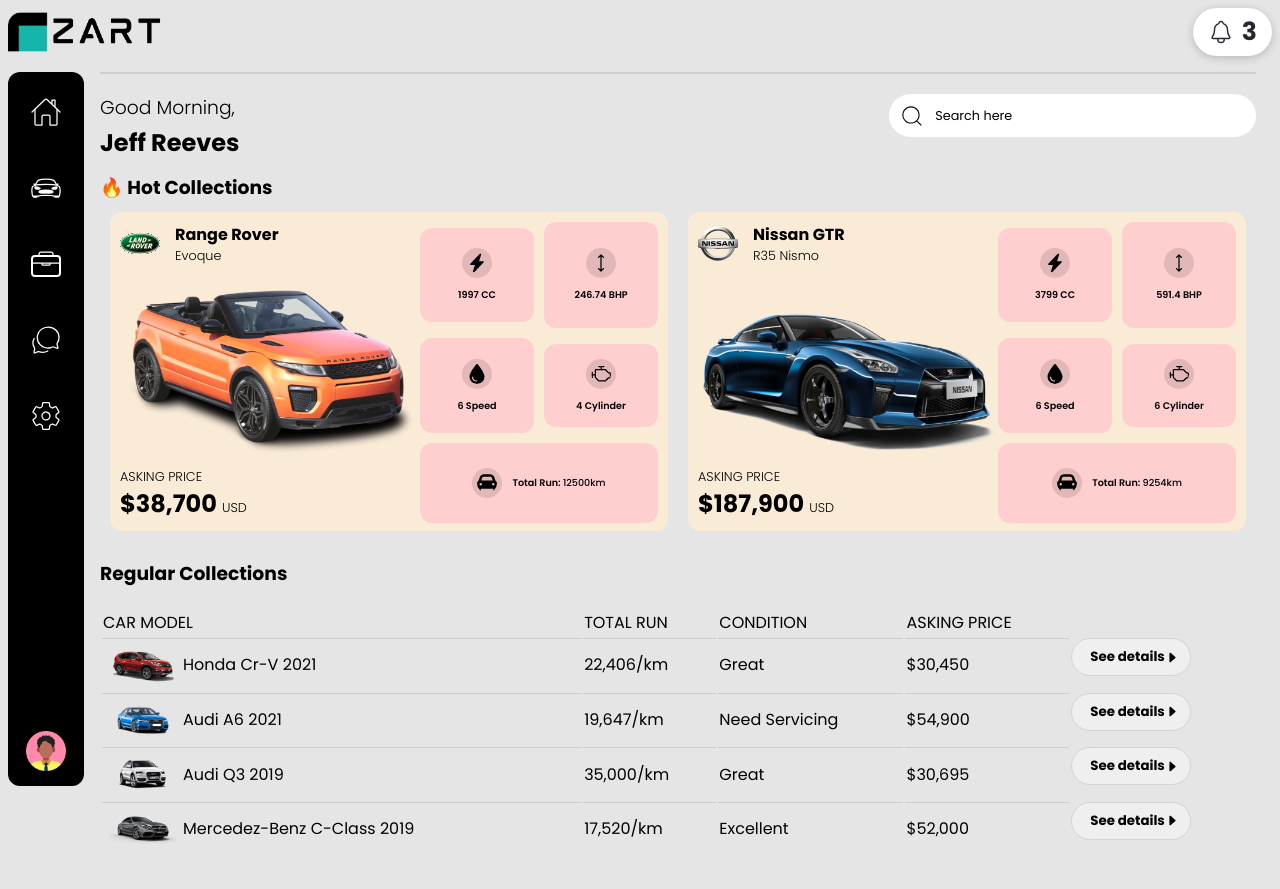
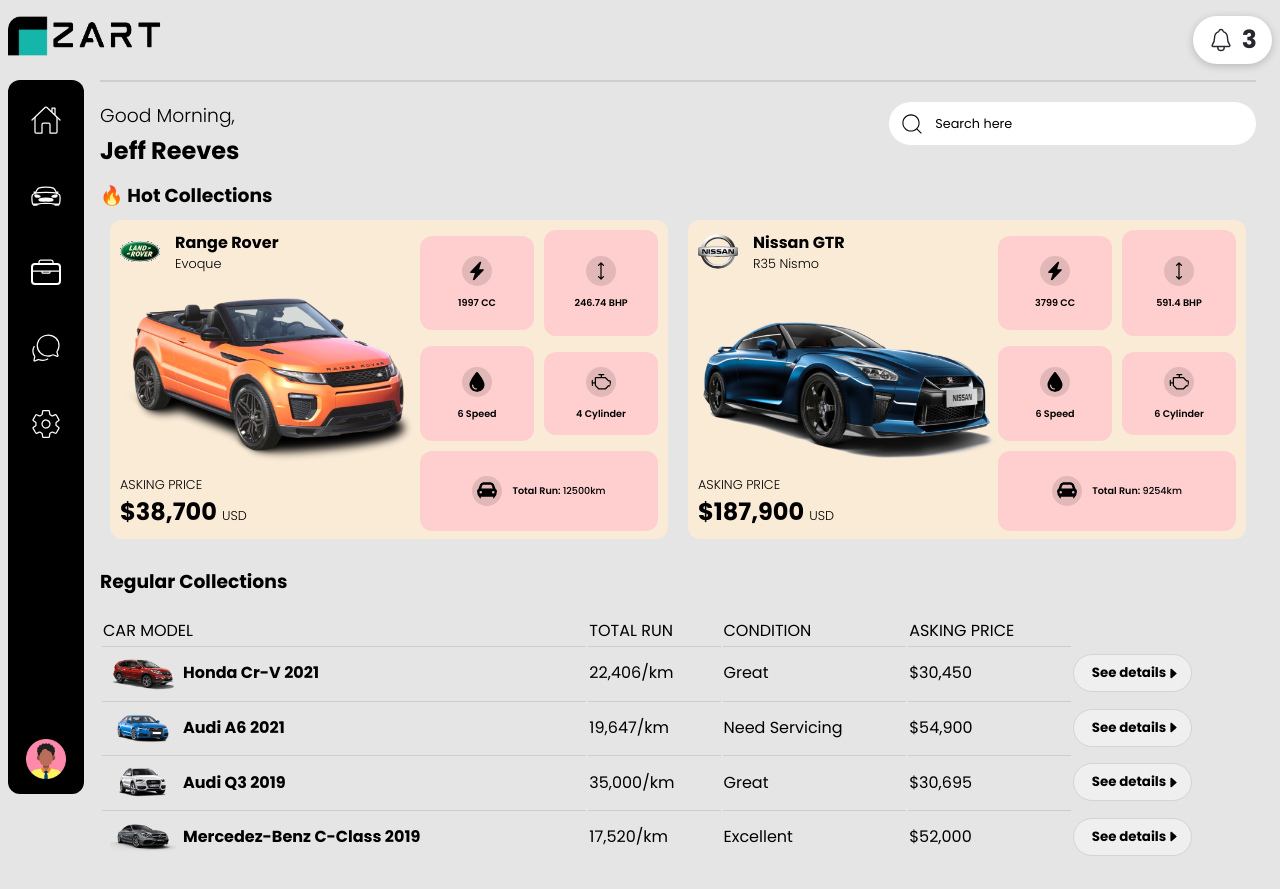
Before and after one commit to dominic91960/zart-webapp, a React (Vite) app: page / in a window 1280 px wide. Built offline with nearby package versions, Linux system fonts and the light colour scheme.

Commit message:
Fifth Commit: More style fixes

```diff
--- a/src/components/CollectionRow/CollectionRow.module.css
+++ b/src/components/CollectionRow/CollectionRow.module.css
@@ -7,6 +7,7 @@
   align-items: center;
   width: fit-content;
   flex-shrink: 1;
+  font-weight: bold;
 }
 .image {
   width: 80px;
--- a/src/components/DetailsButton/DetailsButton.module.css
+++ b/src/components/DetailsButton/DetailsButton.module.css
@@ -9,6 +9,7 @@
   cursor: pointer;
   transition: 0.3s;
   text-wrap: pretty;
+  margin-top: 8px;
 }
 
 button h4 {
@@ -27,6 +28,7 @@
 
 @media (max-width: 992px) {
   button {
+    margin: 0px;
     padding: 8px 18px;
   }
   button h4 span {
```
